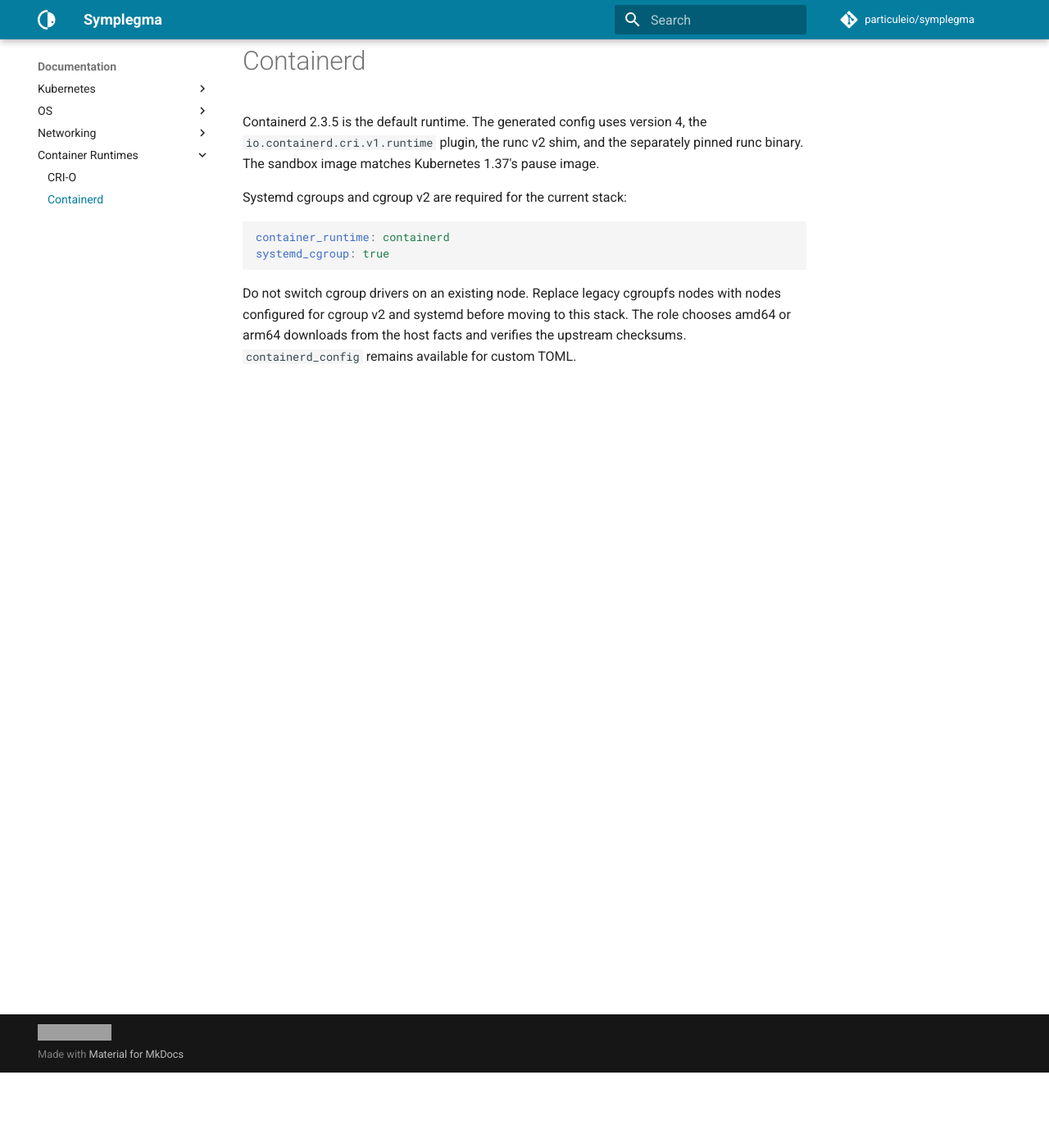
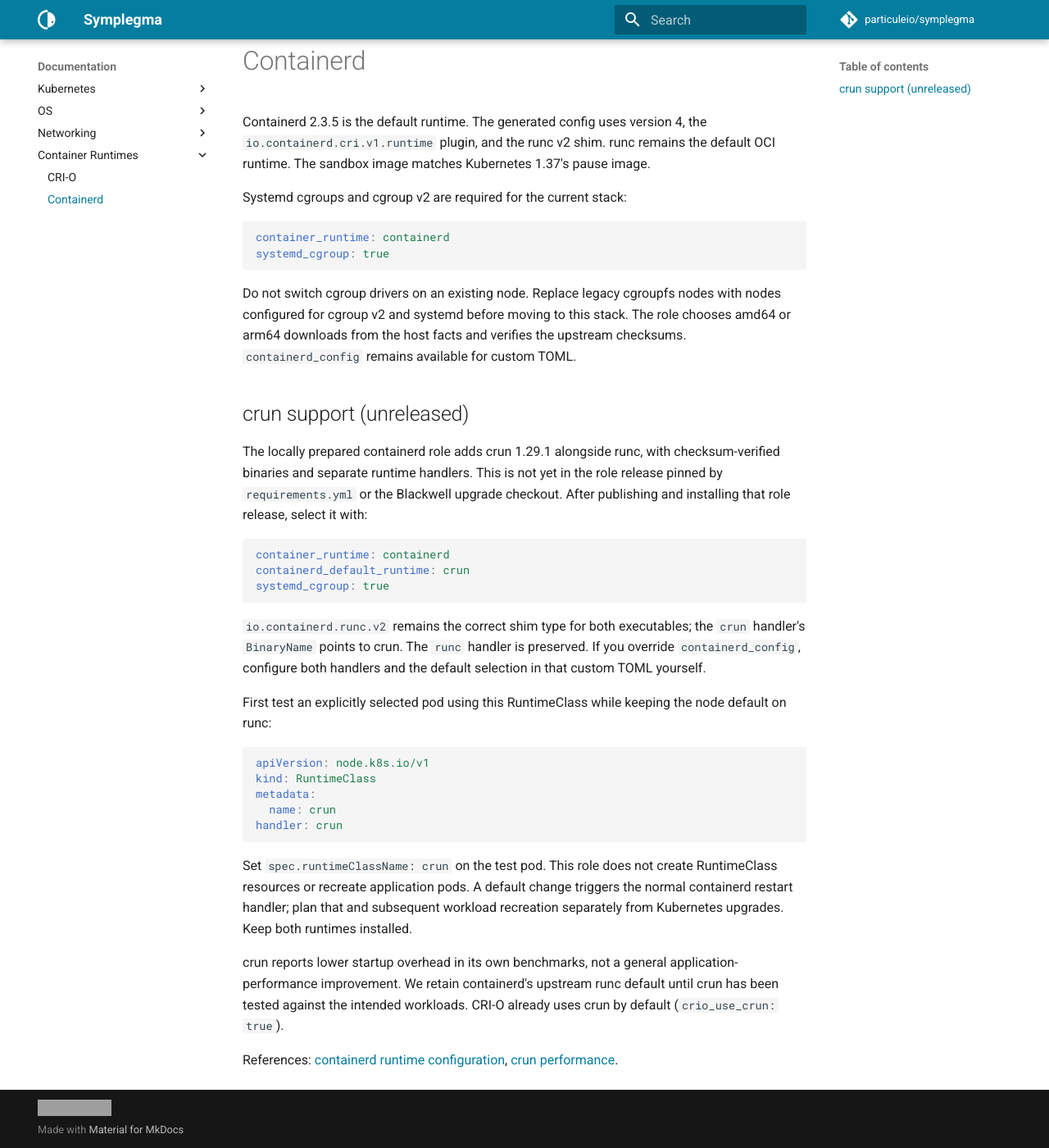
Before and after one commit to particuleio/symplegma, an MkDocs documentation site: the page built from docs/configuration/container_runtimes/containerd.md, in a window 1280 px wide and 1400 px high, scrolled down 92 px. Shown: the whole window at 82% size. Built offline with MkDocs 1.6.1 and Material for MkDocs 9.7.7, drawn with Linux system fonts in a browser that asks for light colours; comment, search, counter and statistics services are not loaded; grey boxes are pictures that could not be loaded.

Commit message:
docs: describe optional containerd crun support

````diff
--- a/docs/configuration/container_runtimes/containerd.md
+++ b/docs/configuration/container_runtimes/containerd.md
@@ -1,8 +1,8 @@
 # Containerd
 
 Containerd 2.3.5 is the default runtime. The generated config uses version 4,
-the `io.containerd.cri.v1.runtime` plugin, the runc v2 shim, and the separately
-pinned runc binary. The sandbox image matches Kubernetes 1.37's pause image.
+the `io.containerd.cri.v1.runtime` plugin, and the runc v2 shim. runc remains the
+default OCI runtime. The sandbox image matches Kubernetes 1.37's pause image.
 
 Systemd cgroups and cgroup v2 are required for the current stack:
 
@@ -15,3 +15,45 @@ Do not switch cgroup drivers on an existing node. Replace legacy cgroupfs nodes
 with nodes configured for cgroup v2 and systemd before moving to this stack.
 The role chooses amd64 or arm64 downloads from the host facts and verifies the
 upstream checksums. `containerd_config` remains available for custom TOML.
+
+## crun support (unreleased)
+
+The locally prepared containerd role adds crun 1.29.1 alongside runc, with
+checksum-verified binaries and separate runtime handlers. This is not yet in
+the role release pinned by `requirements.yml` or the Blackwell upgrade checkout.
+After publishing and installing that role release, select it with:
+
+```yaml
+container_runtime: containerd
+containerd_default_runtime: crun
+systemd_cgroup: true
+```
+
+`io.containerd.runc.v2` remains the correct shim type for both executables;
+the `crun` handler's `BinaryName` points to crun. The `runc` handler is preserved.
+If you override `containerd_config`, configure both handlers and the default
+selection in that custom TOML yourself.
+
+First test an explicitly selected pod using this RuntimeClass while keeping
+the node default on runc:
+
+```yaml
+apiVersion: node.k8s.io/v1
+kind: RuntimeClass
+metadata:
+  name: crun
+handler: crun
+```
+
+Set `spec.runtimeClassName: crun` on the test pod. This role does not create
+RuntimeClass resources or recreate application pods. A default change triggers
+the normal containerd restart handler; plan that and subsequent workload
+recreation separately from Kubernetes upgrades. Keep both runtimes installed.
+
+crun reports lower startup overhead in its own benchmarks, not a general
+application-performance improvement. We retain containerd's upstream runc
+default until crun has been tested against the intended workloads. CRI-O already
+uses crun by default (`crio_use_crun: true`).
+
+References: [containerd runtime configuration](https://github.com/containerd/containerd/blob/v2.3.5/docs/cri/config.md),
+[crun performance](https://github.com/containers/crun#performance).
````
